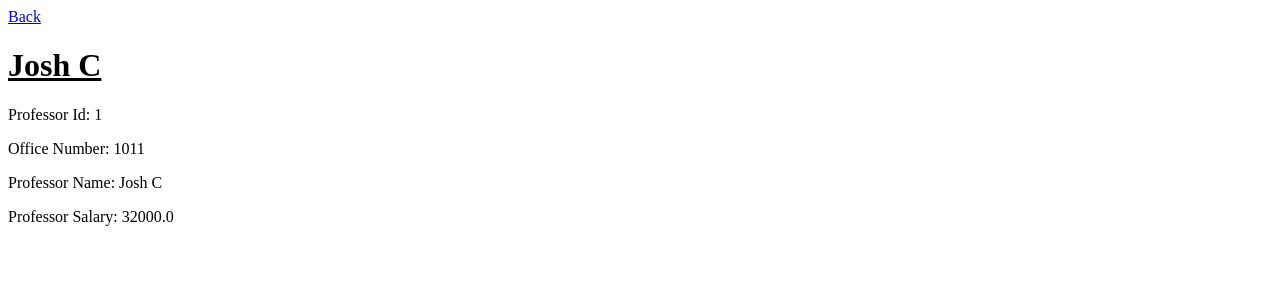
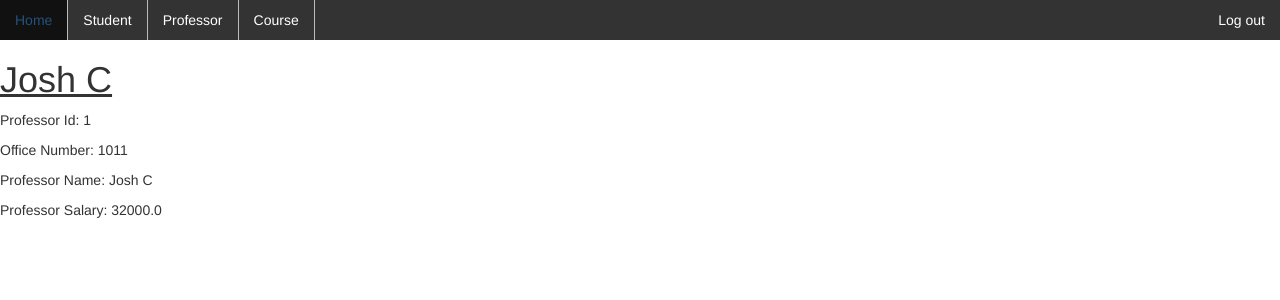
Before and after one commit to coyle5280/Django_App_1, a Django app: page /professor/1/ in a window 1280 px wide. Shown: the top 300 px of the page. Run offline with Django 3.2, Linux system fonts and the light colour scheme; the first user in the database is signed in; data comes from the database, SQL or seed files in the repository; some libraries are stand-ins or nearby versions.

Commit message:
Added more style and list of data

```diff
--- a/DjangoSchoolApp/settings.py
+++ b/DjangoSchoolApp/settings.py
@@ -56,7 +56,7 @@ ROOT_URLCONF = 'DjangoSchoolApp.urls'
 TEMPLATES = [
     {
         'BACKEND': 'django.template.backends.django.DjangoTemplates',
-        'DIRS': ['DjangoSchoolApp/templates'],
+        'DIRS': ['DjangoSchoolApp/college/templates'],
         'APP_DIRS': True,
         'OPTIONS': {
             'context_processors': [
--- a/DjangoSchoolApp/urls.py
+++ b/DjangoSchoolApp/urls.py
@@ -21,11 +21,11 @@ from college import views
 urlpatterns = [
     url(r'^admin/', admin.site.urls),
     url(r'^$', views.index, name='index'),
-    url(r'^student/index', views.student, name='student'),
+    url(r'^students/', views.student, name='student'),
     url(r'^student/(?P<id>\d+)/', views.student_detail, name='student_detail'),
     url(r'^professor/(?P<id>\d+)/', views.professor_detail, name='professor_detail'),
-    url(r'^professor/index', views.professor, name='professor'),
-    url(r'^course/index', views.course, name='course'),
+    url(r'^professors/', views.professor, name='professor'),
+    url(r'^courses/', views.course, name='course'),
     url(r'^course/(?P<id>\d+)/', views.course_detail, name='course_detail'),
     url(r'^login/$', admin.site.login, name='login'),
     url(r'^accounts/login/$', admin.site.login, name='login'),
--- /dev/null
+++ b/college/static/college/style.css
@@ -0,0 +1,31 @@
+.jumbotron {
+    background-color: blue;
+}
+
+.nav {
+    list-style-type: none;
+    margin: 0;
+    padding: 0;
+    overflow: hidden;
+    background-color: #333;
+}
+.liNav {
+    float: left;
+    border-right:1px solid #bbb;
+}
+li:last-child {
+    border-right: none;
+}
+li a {
+    display: block;
+    color: white;
+    text-align: center;
+    padding: 14px 16px;
+    text-decoration: none;
+}
+li a:hover:not(.active) {
+    background-color: #111;
+}
+.active {
+    background-color: #0000ff;
+}
--- a/DjangoSchoolApp/templates/course/course_form.html
+++ b/college/templates/course/course_form.html
@@ -1,5 +1,5 @@
 {% extends "index.html" %}
-{% block title %}Add Courses{% endblock %}
+{% block title %}Courses{% endblock %}
 {% block content %}
 <h2 class="jumbotron">Add New Professor</h2>
 <form method="POST"> {% csrf_token %}
--- a/DjangoSchoolApp/templates/index.html
+++ b/college/templates/index.html
@@ -1,3 +1,5 @@
+
+
 <!doctype html>
 <html>
     <head>
@@ -5,45 +7,21 @@
         <title>{% block title %}College Project{% endblock %}</title>
         <meta name="description" content="">
         <style>
-			ul {
-			    list-style-type: none;
-			    margin: 0;
-			    padding: 0;
-			    overflow: hidden;
-			    background-color: #333;
-			}
-			li {
-			    float: left;
-			    border-right:1px solid #bbb;
-			}
-			li:last-child {
-			    border-right: none;
-			}
-			li a {
-			    display: block;
-			    color: white;
-			    text-align: center;
-			    padding: 14px 16px;
-			    text-decoration: none;
-			}
-			li a:hover:not(.active) {
-			    background-color: #111;
-			}
-			.active {
-			    background-color: #0000ff;
-			}
+
 		</style>
+		{% load staticfiles %}
 		<link rel="stylesheet" href="//maxcdn.bootstrapcdn.com/bootstrap/3.2.0/css/bootstrap.min.css">
         <link rel="stylesheet" href="//maxcdn.bootstrapcdn.com/bootstrap/3.2.0/css/bootstrap-theme.min.css">
+		<link rel="stylesheet" type="text/css" href="{% static './college/style.css' %}"/>
         <script src="https://ajax.googleapis.com/ajax/libs/jquery/1.12.2/jquery.min.js"></script>
 		<script src="https://maxcdn.bootstrapcdn.com/bootstrap/3.3.6/js/bootstrap.min.js" integrity="sha384-0mSbJDEHialfmuBBQP6A4Qrprq5OVfW37PRR3j5ELqxss1yVqOtnepnHVP9aJ7xS" crossorigin="anonymous"></script>
     </head>
     <body>
     	<ul class="nav">
-    		<li><a href="{% url 'index' %}">Home</a></li>
-			<li><a href="{% url 'student' %}">Student</a></li>
-			<li><a href="{% url 'professor' %}">Professor</a></li>
-			<li><a href="{% url 'course' %}">Course</a></li>
+    		<li class="liNav"><a href="{% url 'index' %}">Home</a></li>
+			<li class="liNav"><a href="{% url 'student' %}">Student</a></li>
+			<li class="liNav"><a href="{% url 'professor' %}">Professor</a></li>
+			<li class="liNav"><a href="{% url 'course' %}">Course</a></li>
             <li class="navLi" style="float: right"><a href="/admin/logout/">Log out</a></li>
 		</ul>
         {% block content %}
--- a/DjangoSchoolApp/templates/professor/professor_detail.html
+++ b/college/templates/professor/professor_detail.html
@@ -1,7 +1,9 @@
-<a href="{% url 'professor' %}">Back</a>
-<br />
+{% extends "index.html" %}
+{% block title %}Professor Detail{% endblock %}
+{% block content %}
 <h1><u>{{professor}}</u></h1>
 <p>Professor Id: {{professor.professor_id}}</p>
 <p>Office Number: {{professor.office_number}}</p>
 <p>Professor Name: {{professor.name}}</p>
 <p>Professor Salary: {{professor.salary}}</p>
+{% endblock content %}
--- a/college/views.py
+++ b/college/views.py
@@ -13,13 +13,10 @@ from college.forms import CourseForm
 
 from django.http import Http404
 
-from college.forms import StudentForm
-
 
 @login_required
 def index(request):
     return render(request, 'index.html')
-
 
 
 @login_required
@@ -54,6 +51,13 @@ def new_student(request):
 
 @login_required
 def professor(request):
+    professor_list = Professor.objects.all()
+    context = {'professor_List': professor_list}
+    return render(request, 'professor/professor.html', context)
+
+
+@login_required
+def professor_update(request):
     professor_list = Professor.objects.all()
     context = {'professor_List': professor_list}
     return render(request, 'professor/professor.html', context)
```
Also changed, not shown: DjangoSchoolApp/templates/professor/professor_form.html (deleted, +0 -24 lines), college/templates/course/course.html (renamed from DjangoSchoolApp/templates/course/course.html, +13 -2 lines), college/templates/professor/professor.html (renamed from DjangoSchoolApp/templates/professor/professor.html, +13 -1 lines), college/templates/professor/professor_form.html (added, +26 -0 lines), college/templates/student/student.html (renamed from DjangoSchoolApp/templates/student/student.html, +15 -4 lines), college/templates/course/course_detail.html (renamed from DjangoSchoolApp/templates/course/course_detail.html), college/templates/student/student_detail.html (renamed from DjangoSchoolApp/templates/student/student_detail.html), college/templates/student/student_form.html (renamed from DjangoSchoolApp/templates/student/student_form.html), db.sqlite3, 2 other files.
